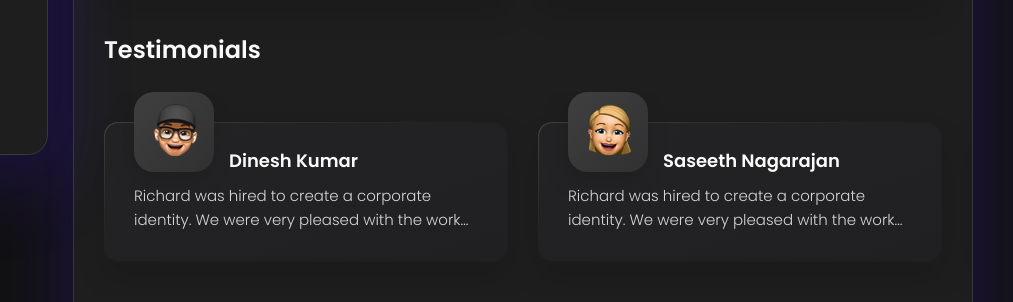
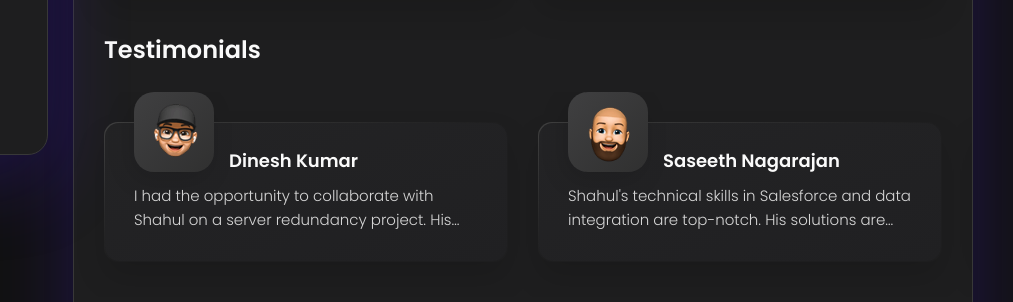
Before and after one commit to ShahulHameed011/portfolio, a plain HTML site: page index.html in a window 1280 px wide. Shown: the part 743-1045 px from the top of the page, 267-1280 px from the left. Drawn offline with nearby package versions, Linux system fonts and the light colour scheme.

Commit message:
Updated 1.4

```diff
--- a/index.html
+++ b/index.html
@@ -329,18 +329,16 @@
               <div class="content-card" data-testimonials-item>
 
                 <figure class="testimonials-avatar-box">
-                  <img src="./assets/images/avatar-1.png" alt="Daniel lewis" width="60" data-testimonials-avatar>
+                  <img src="./assets/images/avatar-1.png" alt="Dinesh Kumar" width="60" data-testimonials-avatar>
                 </figure>
 
                 <h4 class="h4 testimonials-item-title" data-testimonials-title>Dinesh Kumar</h4>
 
                 <div class="testimonials-text" data-testimonials-text>
                   <p>
-                    Richard was hired to create a corporate identity. We were very pleased with the work done. She has a
-                    lot of experience
-                    and is very concerned about the needs of client. Lorem ipsum dolor sit amet, ullamcous cididt
-                    consectetur adipiscing
-                    elit, seds do et eiusmod tempor incididunt ut laborels dolore magnarels alia.
+                    I had the opportunity to collaborate with Shahul on a server redundancy project.
+                    His ability to configure complex systems and ensure seamless integration is incredible.
+                    His attention to detail and commitment to excellence set him apart.
                   </p>
                 </div>
 
@@ -351,18 +349,17 @@
               <div class="content-card" data-testimonials-item>
 
                 <figure class="testimonials-avatar-box">
-                  <img src="./assets/images/avatar-2.png" alt="Jessica miller" width="60" data-testimonials-avatar>
+                  <img src="./assets/images/avatar-4.png" alt="Saseeth Nagaragan" width="60" data-testimonials-avatar>
                 </figure>
 
                 <h4 class="h4 testimonials-item-title" data-testimonials-title>Saseeth Nagarajan</h4>
 
                 <div class="testimonials-text" data-testimonials-text>
                   <p>
-                    Richard was hired to create a corporate identity. We were very pleased with the work done. She has a
-                    lot of experience
-                    and is very concerned about the needs of client. Lorem ipsum dolor sit amet, ullamcous cididt
-                    consectetur adipiscing
-                    elit, seds do et eiusmod tempor incididunt ut laborels dolore magnarels alia.
+                    Shahul's technical skills in Salesforce and data integration are top-notch.
+                    His solutions are always well thought out and efficient.
+                    He is not only a talented developer but also a great team player.
+                    Kudos to his efforts!.
                   </p>
                 </div>
 
@@ -373,18 +370,16 @@
               <div class="content-card" data-testimonials-item>
 
                 <figure class="testimonials-avatar-box">
-                  <img src="./assets/images/avatar-3.png" alt="Emily evans" width="60" data-testimonials-avatar>
+                  <img src="./assets/images/avatar-4.png" alt="Mathew Joes" width="60" data-testimonials-avatar>
                 </figure>
 
                 <h4 class="h4 testimonials-item-title" data-testimonials-title>Mathew Joes</h4>
 
                 <div class="testimonials-text" data-testimonials-text>
                   <p>
-                    Richard was hired to create a corporate identity. We were very pleased with the work done. She has a
-                    lot of experience
-                    and is very concerned about the needs of client. Lorem ipsum dolor sit amet, ullamcous cididt
-                    consectetur adipiscing
-                    elit, seds do et eiusmod tempor incididunt ut laborels dolore magnarels alia.
+                    Shahul's ability to tackle complex problems and deliver innovative solutions is truly commendable.
+                     He automated our financial model with precision, saving us countless hours every month.
+                      Highly recommend his skills and work ethic!
                   </p>
                 </div>
 
@@ -395,18 +390,16 @@
               <div class="content-card" data-testimonials-item>
 
                 <figure class="testimonials-avatar-box">
-                  <img src="./assets/images/avatar-4.png" alt="Henry william" width="60" data-testimonials-avatar>
+                  <img src="./assets/images/avatar-4.png" alt="Hari haran" width="60" data-testimonials-avatar>
                 </figure>
 
                 <h4 class="h4 testimonials-item-title" data-testimonials-title>HariHaran</h4>
 
                 <div class="testimonials-text" data-testimonials-text>
                   <p>
-                    Richard was hired to create a corporate identity. We were very pleased with the work done. She has a
-                    lot of experience
-                    and is very concerned about the needs of client. Lorem ipsum dolor sit amet, ullamcous cididt
-                    consectetur adipiscing
-                    elit, seds do et eiusmod tempor incididunt ut laborels dolore magnarels alia.
+                    Shahul Hameed is an exceptional professional with an unparalleled dedication to his work.
+                     His expertise in OSI PI and data integration helped us achieve seamless system performance.
+                      Working with him has been an absolute pleasure!
                   </p>
                 </div>
 
```
